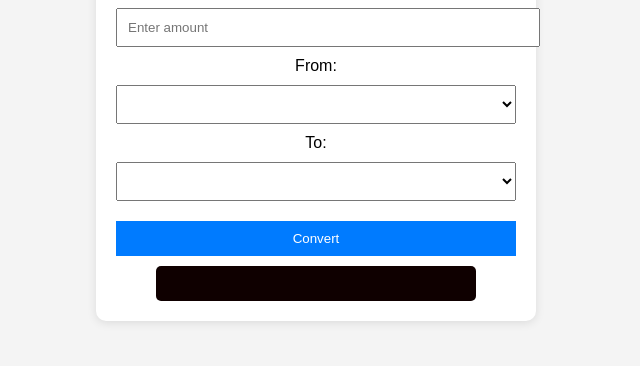
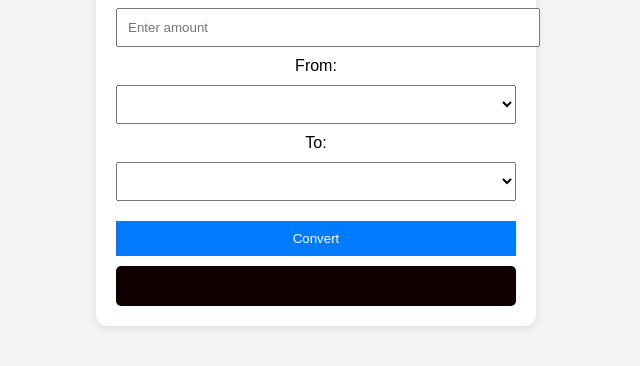
Before and after one commit to Qarizakirnadwi/Jakir-s-Digital-Planet, a plain HTML site: page currency.html in a window 1280 px wide. Shown: the part 178-544 px from the top of the page, without its empty margins (324-964 px from the left). Drawn offline with Linux system fonts and the light colour scheme; no server answers.

Commit message:
Update currency.css
width changed

```diff
--- a/currency.css
+++ b/currency.css
@@ -35,9 +35,7 @@ button:hover {
     background-color: rgb(15, 0, 0);
     font-size: 16px;
     font-weight: 600;
-    width: 80%;
-    height: 35px;
-    position: relative;
-    left: 10%;
+    width: 100%;
+    height: 40px;
     border-radius: 5px;
 }
```
